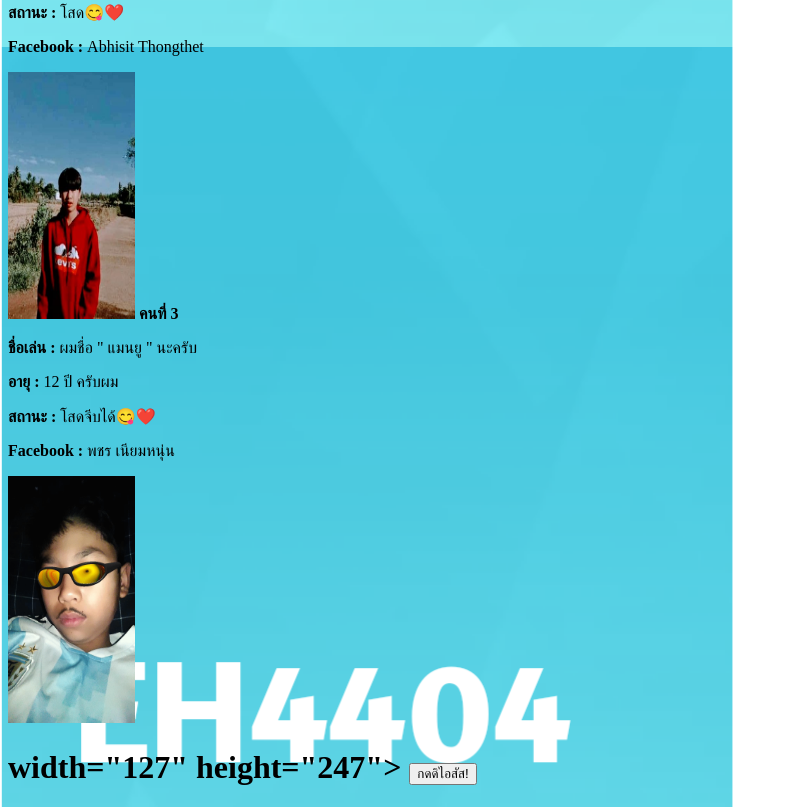
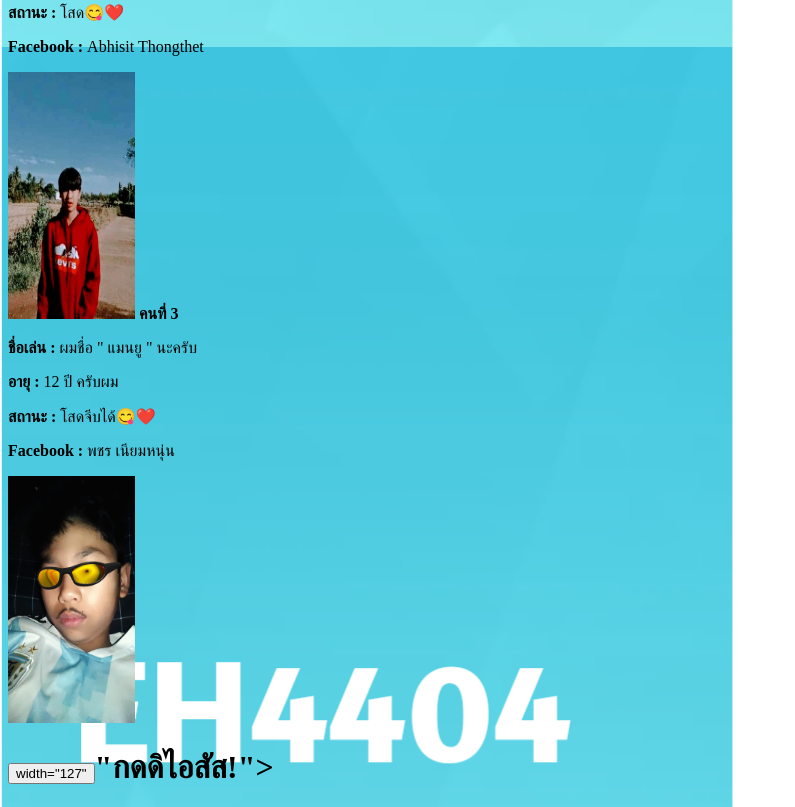
Before and after one commit to Zekan4z/websms, a plain HTML site: page index.html in a window 1280 px wide. Shown: the part 1233-2040 px from the top of the page, without its empty margins (0-795 px from the left). Drawn offline with Linux system fonts and the light colour scheme.

Commit message:
Update index.html

```diff
--- a/index.html
+++ b/index.html
@@ -110,7 +110,7 @@ body {
 <img src="received_448719506998240.gif" alt="รูปคนหล่อ555" width="127" height="247">
 <p></p>
 <p></p>
-<h1> width="127" height="247"> <input type="button" onclick="alert('สมชายหล่อนะ จีบได้555')" value="กดดิไอสัส!"></h1>
+<h1> <input type="button" onclick="alert('สมชายหล่อนะ จีบได้555')" value= width="127" height="247">"กดดิไอสัส!"></h1>
 
 
 </body>
```
